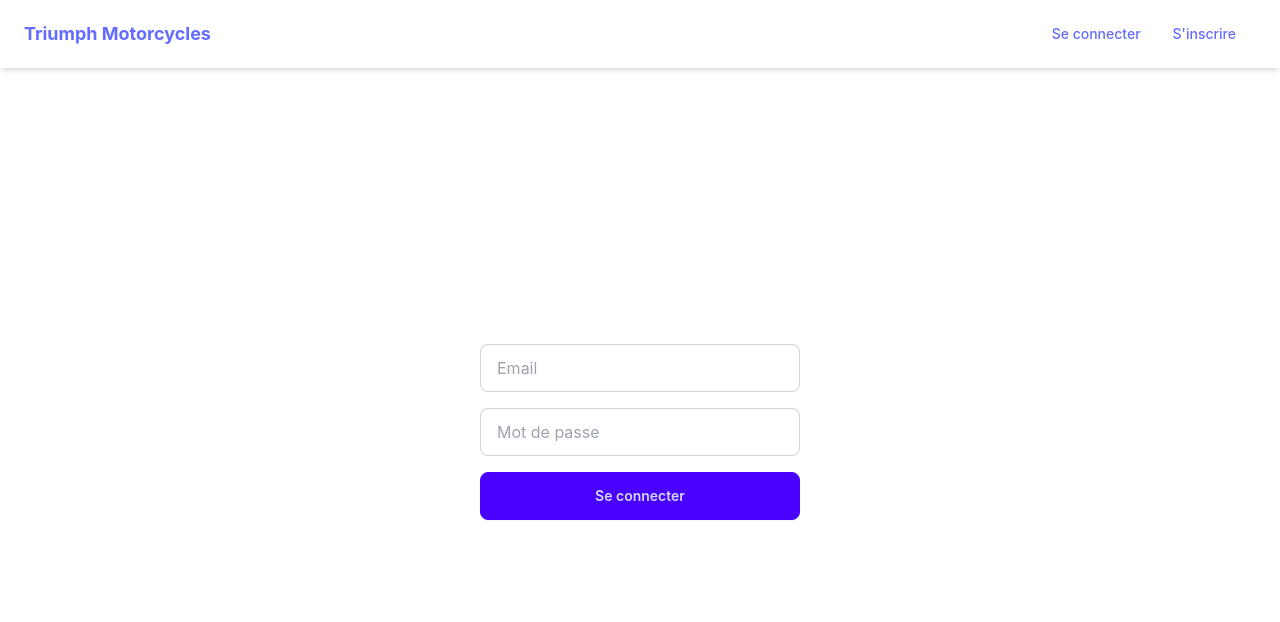
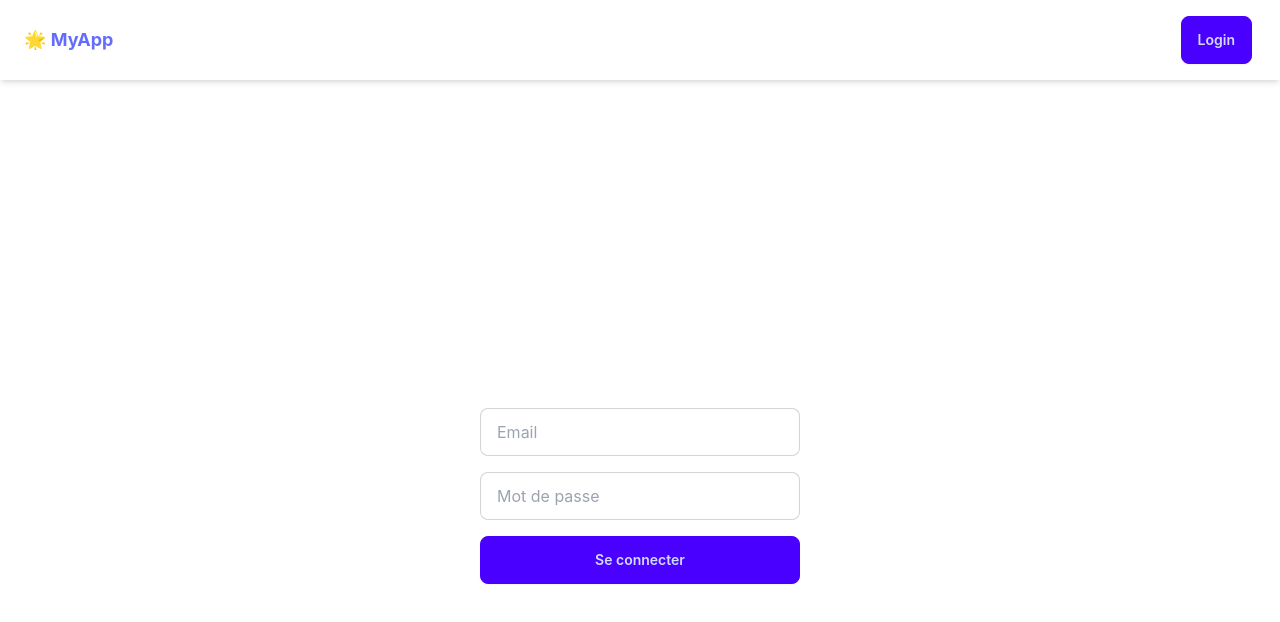
Before and after one commit to 37anton/CLEANCODEGROUPE10, a React (Vite) app in the folder front/: page /login in a window 1280 px wide. Shown: the top 622 px of the page. Built offline with nearby package versions, Linux system fonts and the light colour scheme; what notyf would draw is missing.

Commit message:
adaptation de la navbar en fonction de si l'utilisateur est connecté ou non

```diff
--- a/front/src/components/Navbar.tsx
+++ b/front/src/components/Navbar.tsx
@@ -1,17 +1,28 @@
 import { Link } from "react-router-dom";
+import { useAuth } from "../context/AuthContext";
 
 const Navbar = () => {
+
+  const { token, logout } = useAuth(); // Récupère le token et la fonction logout
+
   return (
     <nav className="navbar bg-base-100 shadow-md fixed top-0 left-0 w-full px-6 z-50">
       <div className="flex-1">
         <Link to="/" className="text-lg font-bold">
-          Triumph Motorcycles
+          🌟 MyApp
         </Link>
       </div>
       <div className="flex-none">
         <ul className="menu menu-horizontal px-1">
-          <li><Link to="/login">Se connecter</Link></li>
-          <li><Link to="/register">S'inscrire</Link></li>
+          {token ? (
+            <li>
+              <button onClick={logout} className="btn btn-error">Logout</button>
+            </li>
+          ) : (
+            <li>
+              <Link to="/login" className="btn btn-primary">Login</Link>
+            </li>
+          )}
         </ul>
       </div>
     </nav>
--- a/front/src/context/AuthContext.tsx
+++ b/front/src/context/AuthContext.tsx
@@ -17,7 +17,7 @@ export const AuthProvider = ({ children }: { children: React.ReactNode }) => {
   };
 
   const logout = () => {
-    localStorage.removeItem("token");
+    localStorage.removeItem("token"); // Supprime le token
     setToken(null);
   };
 
--- a/front/src/pages/Login.tsx
+++ b/front/src/pages/Login.tsx
@@ -1,12 +1,14 @@
 import { useState } from "react";
 import { useNavigate } from "react-router-dom";
 import notyf from "../utils/notyf";
-import axios, { AxiosError } from "axios";
+import axios from "axios";
+import { useAuth } from "../context/AuthContext"; // Import de AuthContext
 
 const Login = () => {
   const [email, setEmail] = useState("");
   const [password, setPassword] = useState("");
   const navigate = useNavigate();
+  const { login } = useAuth(); // Récupère la fonction login depuis le contexte
 
   const handleLogin = async (e: React.FormEvent) => {
     e.preventDefault();
@@ -14,7 +16,7 @@ const Login = () => {
       const response = await axios.post("http://localhost:3000/auth/login", { email, password });
 
       if (response.data?.accessToken) {
-        localStorage.setItem("token", response.data.accessToken);
+        login(response.data.accessToken); // Met à jour le contexte immédiatement
         notyf.success("Connexion réussie !");
         navigate("/dashboard");
       } else {
@@ -22,16 +24,18 @@ const Login = () => {
         notyf.error("Échec de la connexion !");
       }
     } catch (error: unknown) {
-      if (axios.isAxiosError(error)) {
+      if (axios.isAxiosError(error)) {  // Vérifie si l'erreur vient d'Axios
+        console.error("Erreur Axios :", error.response?.data);
         notyf.error(error.response?.data?.message || "Échec de la connexion !");
       } else {
+        console.error("Erreur inconnue :", error);
         notyf.error("Une erreur inattendue est survenue !");
       }
     }
   };
 
   return (
-    <div className="flex flex-col justify-center items-center">
+    <div className="flex flex-col justify-center items-center min-h-screen">
       <form onSubmit={handleLogin} className="flex flex-col gap-4">
         <input
           type="email"
--- a/front/src/utils/notyf.ts
+++ b/front/src/utils/notyf.ts
@@ -5,7 +5,7 @@ const notyf = new Notyf({
   duration: 3000,
   position: {
     x: 'right',
-    y: 'top',
+    y: 'bottom',
   },
   ripple: true,
   dismissible: true,
```
